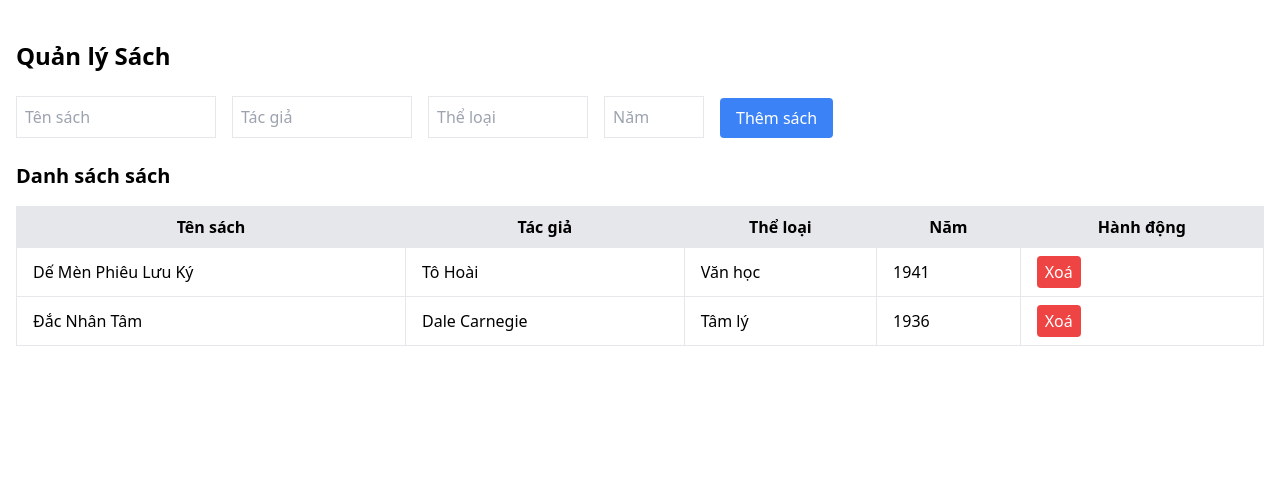
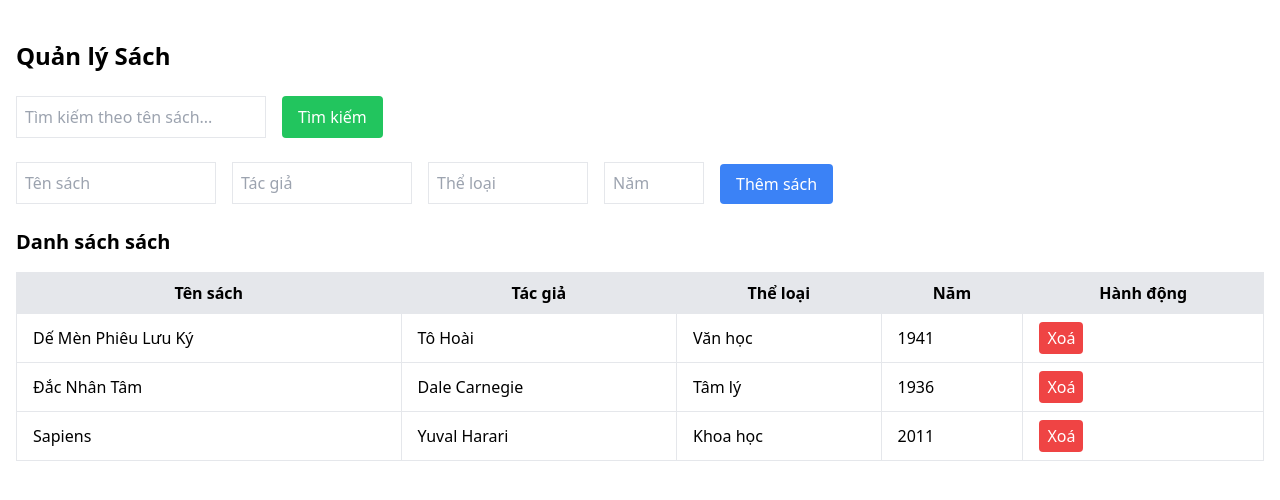
Before and after one commit to NguyenDuyKhai2/PTGDUD_HK6, a React (Vite) app in the folder 22713381_NguyenDuyKhai/: page / in a window 1280 px wide. Shown: the top 500 px of the page. Built offline with nearby package versions, Linux system fonts and the light colour scheme.

Commit message:
tim kiem

```diff
--- a/22713381_NguyenDuyKhai/src/App.jsx
+++ b/22713381_NguyenDuyKhai/src/App.jsx
@@ -2,12 +2,17 @@
 import React, { useState } from 'react';
 import AddBookForm from './components/AddBookForm';
 import BookList from './components/BookList';
+import FilterBar from './components/FilterBar';
 
 function App() {
   const [books, setBooks] = useState([
     { id: 1, title: "Dế Mèn Phiêu Lưu Ký", author: "Tô Hoài", genre: "Văn học", year: 1941 },
-    { id: 2, title: "Đắc Nhân Tâm", author: "Dale Carnegie", genre: "Tâm lý", year: 1936 }
+    { id: 2, title: "Đắc Nhân Tâm", author: "Dale Carnegie", genre: "Tâm lý", year: 1936 },
+    { id: 3, title: "Sapiens", author: "Yuval Harari", genre: "Khoa học", year: 2011 }
   ]);
+
+  const [searchTerm, setSearchTerm] = useState('');
+  const [selectedGenre, setSelectedGenre] = useState('');
 
   const handleAddBook = (newBook) => {
     setBooks(prev => [...prev, newBook]);
@@ -17,11 +22,28 @@ function App() {
     setBooks(prev => prev.filter(book => book.id !== id));
   };
 
+  const handleSearch = (term) => {
+    setSearchTerm(term);
+  };
+
+  const handleGenreChange = (genre) => {
+    setSelectedGenre(genre);
+  };
+
+  // 🔍 Lọc kết hợp tên và thể loại
+  const filteredBooks = books.filter(book =>
+    book.title.toLowerCase().includes(searchTerm.toLowerCase()) &&
+    (selectedGenre === '' || book.genre === selectedGenre)
+  );
+
   return (
     <div className="container mx-auto mt-10 px-4">
       <h1 className="text-2xl font-bold mb-6">Quản lý Sách</h1>
+
+      <FilterBar onSearch={handleSearch} onGenreChange={handleGenreChange} />
+
       <AddBookForm onAdd={handleAddBook} />
-      <BookList books={books} onDelete={handleDeleteBook} />
+      <BookList books={filteredBooks} onDelete={handleDeleteBook} />
     </div>
   );
 }
--- /dev/null
+++ b/22713381_NguyenDuyKhai/src/components/FilterBar.jsx
@@ -0,0 +1,42 @@
+// src/components/FilterBar.jsx
+import React, { useState } from 'react';
+
+const FilterBar = ({ onSearch, onGenreChange }) => {
+  const [inputValue, setInputValue] = useState('');
+
+  const handleSubmit = (e) => {
+    e.preventDefault();
+    onSearch(inputValue);
+  };
+
+  return (
+    <form onSubmit={handleSubmit} className="flex flex-wrap gap-4 mb-6">
+      <input
+        type="text"
+        placeholder="Tìm kiếm theo tên sách..."
+        value={inputValue}
+        onChange={(e) => setInputValue(e.target.value)}
+        className="border p-2 w-[250px]"
+      />
+      <button
+        type="submit"
+        className="bg-green-500 text-white px-4 py-2 rounded hover:bg-green-600"
+      >
+        Tìm kiếm
+      </button>
+
+      {/* <select
+        onChange={(e) => onGenreChange(e.target.value)}
+        className="border p-2 w-[200px]"
+      >
+        <option value="">Tất cả thể loại</option>
+        <option value="Văn học">Văn học</option>
+        <option value="Khoa học">Khoa học</option>
+        <option value="Công nghệ">Công nghệ</option>
+        <option value="Tâm lý">Tâm lý</option>
+      </select> */}
+    </form>
+  );
+};
+
+export default FilterBar;
```
Also changed, not shown: 22713381_NguyenDuyKhai/minhchung/timkiem.png (added).
